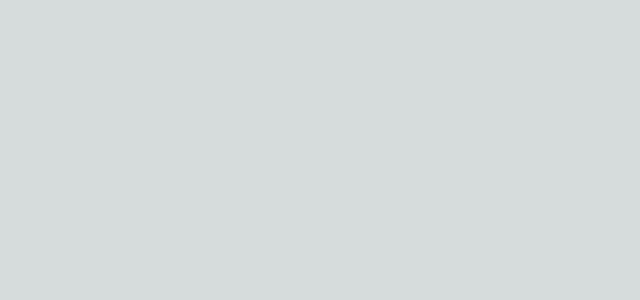
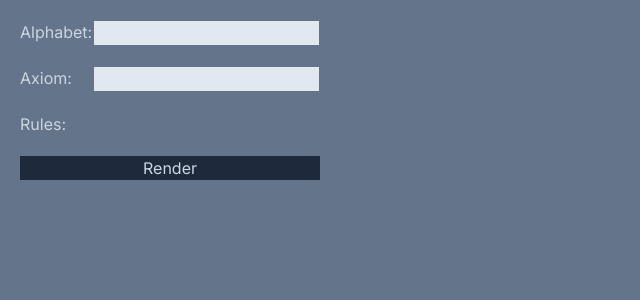
Before and after one commit to cjwurst/l-ink, a Next.js app in the folder l-ink/: page /sandbox in a window 1280 px wide. Shown: the top 300 px of the page, without its empty margins (0-640 px from the left). Built offline with nearby package versions, Linux system fonts and the light colour scheme.

Commit message:
lifted state to LSystem component

```diff
--- a/l-ink/src/app/sandbox/page.tsx
+++ b/l-ink/src/app/sandbox/page.tsx
@@ -3,5 +3,7 @@
 import LSystem from "@/app/ui/lSystem";
 
 export default function Page() {
-    <LSystem />
+    return <div className="bg-slate-500">
+        <LSystem />
+    </div>
 }
--- a/l-ink/src/app/ui/lSystem.tsx
+++ b/l-ink/src/app/ui/lSystem.tsx
@@ -6,23 +6,23 @@ import SideConfig from "@/app/ui/sideconfig";
 import { useState } from "react";
 
 export default function LSystem() {
-    const [ruleset, setRuleset] = useState(new Map());
+    const [drawRules, setDrawRules] = useState(new Map());
+    const [lWord, setLWord] = useState("");
 
     return (
         <div>
             <div className="flex h-screen flex-col md:flex-row md:overflow-hidden">
                 <div className="w-full flex-none md:w-1/4">
-                    <SideConfig />
+                    <SideConfig
+                        setLWord = {setLWord}
+                        setDrawRules = {setDrawRules}
+                    />
                 </div>
             </div>
             <LSystemDisplay
                 origin = {[0, 0, 0]}
-                lString = "a-aa-a-aa"
-                drawRules = { new Map([
-                    ["a", DrawInstruction.FORWARD],
-                    ["+", DrawInstruction.TURN_LEFT],
-                    ["-", DrawInstruction.TURN_RIGHT]
-                ]) }
+                lWord = {lWord}
+                drawRules = {drawRules}
             />
         </div>
     );
--- a/l-ink/src/app/ui/rule.tsx
+++ b/l-ink/src/app/ui/rule.tsx
@@ -13,7 +13,7 @@ type RuleProps = {
 export default function Rule({preimage, defaultImage, defaultDrawRule, handleChangeImage, handleChangeDrawRule}: RuleProps) {
     return (
         <div className="flex flex-row mt-4">
-            <div className="w-8">
+            <div className="w-8 flex-grow">
                 {preimage} ↦
             </div>
             <input
```
Also changed, not shown: l-ink/src/app/ui/sideconfig.tsx (+7 -1 lines).
